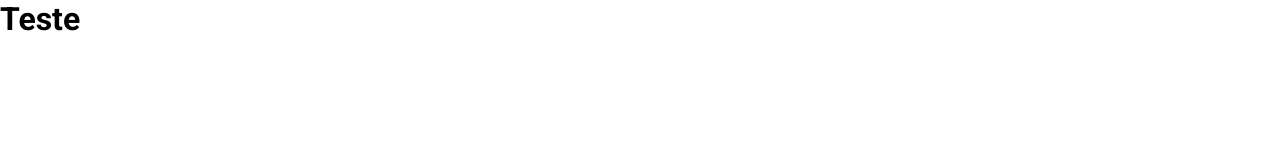
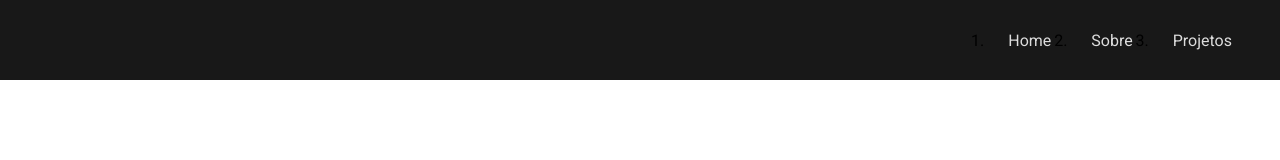
Before and after one commit to joaovaledosantos/portfolio, a plain HTML site: page index.html in a window 1280 px wide. Drawn offline with Linux system fonts and the light colour scheme.

Commit message:
[Aula-40] Criando header

```diff
--- a/index.html
+++ b/index.html
@@ -13,7 +13,20 @@
 	<title>Meu primeiro projeto Oficial</title>
 </head>
 <body>
-	<h1>Teste</h1>
+	<nav class="nav">
+		<ul class="nav-list">
+			<li>
+				<a href="#">Home</a>
+			</li>
+			<li>
+				<a href="#">Sobre</a>
+			</li>
+			<li>
+				<a href="#">Projetos</a>
+			</li>
+		</ul>
+	</nav>
+
 
 </body>
 </html>
--- a/styles.css
+++ b/styles.css
@@ -1,5 +1,5 @@
 *{
-	margin: 0;
+	margin:0;
 	padding: 0;
 	outline: 0;
 	box-sizing: border-box;
@@ -8,3 +8,31 @@
 body{
 	font-family: 'Roboto', sans-serif;
 }
+
+/*inicio HEADER*/
+
+.nav{
+	background-color: #181818;
+	height: 80px;
+	width: 100%;
+	display: flex;
+	justify-content: flex-end;
+
+}
+
+.nav-list{
+	display: flex;
+	align-items: center;
+	list-style: nome;
+	margin-right: 28px;
+}
+
+.nav-list a{
+	text-decoration: none;
+	color: #ddd;
+	padding: 20px;
+}
+
+.nav-list a:hover{
+	color: #fff;
+}
```
